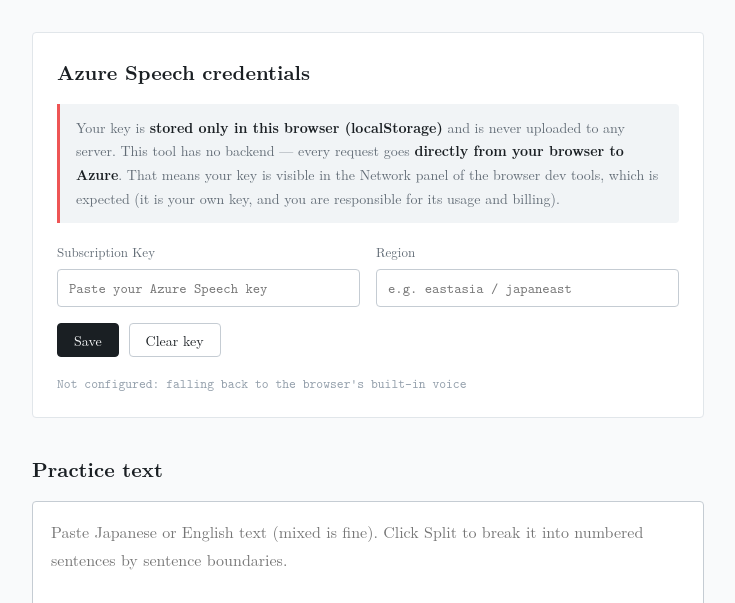
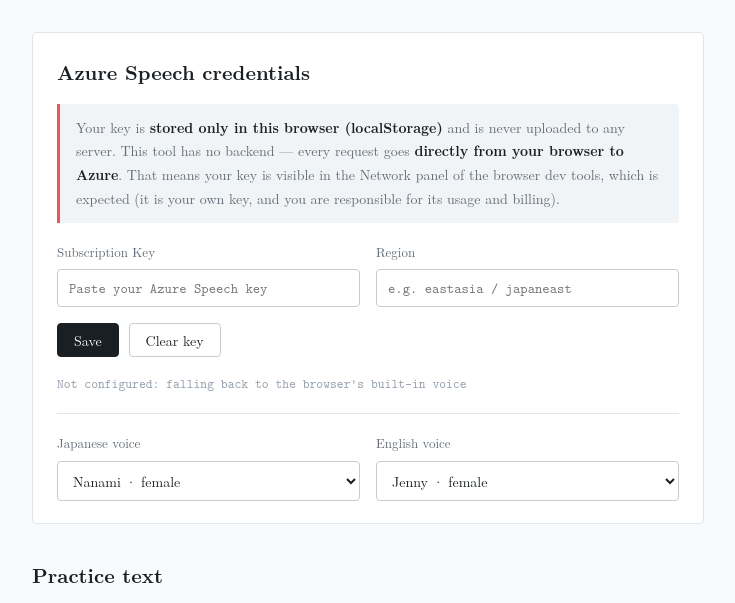
Before and after one commit to XilongYang/tuner, a plain HTML site: page index.html in a window 1280 px wide. Both pictures are taken after a click on the button "Azure settings". Shown: the part 160-763 px from the top of the page, without its empty margins (272-1007 px from the left). Drawn offline with Linux system fonts and the light colour scheme.

Commit message:
Improve: hidden text as one black bar per line; voice selection in Azure settings
- Hidden text changes from per-character blocks to one continuous black bar per line (the
  inline background breaks per line, box-decoration-break: clone rounds each fragment)
- Azure settings panel gains Japanese/English voice dropdowns of common Neural voices; the
  choice is saved to localStorage; tts.js uses the chosen voice per language, falling back
  to the default when unset

```diff
--- a/css/styles.css
+++ b/css/styles.css
@@ -187,6 +187,29 @@ a:hover { color: var(--accent); }
 .key-status[data-state="ok"] { color: var(--text); }
 .key-status[data-state="empty"] { color: var(--text-faint); }
 
+.voice-form {
+  display: flex;
+  flex-wrap: wrap;
+  gap: 16px;
+  margin-top: 18px;
+  padding-top: 18px;
+  border-top: 1px solid var(--border);
+}
+.voice-form select {
+  font-family: var(--serif);
+  font-size: 14px;
+  padding: 8px 11px;
+  border: 1px solid var(--border-strong);
+  border-radius: var(--radius);
+  background: var(--surface);
+  color: var(--text);
+  cursor: pointer;
+}
+.voice-form select:focus {
+  outline: none;
+  border-color: var(--accent);
+}
+
 /* ---- 输入区 ---- */
 #input-text {
   width: 100%;
@@ -329,13 +352,15 @@ a:hover { color: var(--accent); }
   border-color: var(--accent);
 }
 
-/* 隐藏正文：逐字符渲染为黑色方块（脱稿跟读练习用） */
-.row-text.is-hidden .ch:not([data-space]) {
-  display: inline-block;
+/* 隐藏正文：每行渲染为一条连续黑条（脱稿跟读练习用）。
+   内联背景会随文本按行断开，box-decoration-break: clone 让每行片段各自带圆角。 */
+.row-text.is-hidden .row-text-inner {
   color: transparent;
   background: var(--text);
-  border-radius: 2px;
-  margin: 0 1px;
+  border-radius: 3px;
+  padding: 0.05em 0.1em;
+  box-decoration-break: clone;
+  -webkit-box-decoration-break: clone;
 }
 
 /* ---- 行内状态 ---- */
--- a/index.html
+++ b/index.html
@@ -51,6 +51,17 @@
         </div>
       </div>
       <p id="key-status" class="key-status" data-state="empty"></p>
+
+      <div class="voice-form">
+        <label class="field">
+          <span>Japanese voice</span>
+          <select id="voice-ja"></select>
+        </label>
+        <label class="field">
+          <span>English voice</span>
+          <select id="voice-en"></select>
+        </label>
+      </div>
     </section>
 
     <!-- Input -->
--- a/js/app.js
+++ b/js/app.js
@@ -12,6 +12,9 @@ import {
   hasCredentials,
   loadHideText,
   saveHideText,
+  VOICE_OPTIONS,
+  getVoice,
+  saveVoice,
 } from './config.js';
 
 // ---- 全局状态 ----
@@ -44,6 +47,8 @@ const els = {
   toggleKeyPanel: $('#toggle-key-panel'),
   keyPanel: $('#key-panel'),
   globalHideInput: $('#global-hide-input'),
+  voiceJa: $('#voice-ja'),
+  voiceEn: $('#voice-en'),
 };
 
 // ---- 凭据面板 ----
@@ -86,7 +91,24 @@ function initKeyPanel() {
     els.toggleKeyPanel.setAttribute('aria-expanded', String(!els.keyPanel.hidden));
   });
 
+  initVoiceSelectors();
   refreshKeyStatus();
+}
+
+/** 填充并绑定音色下拉框，选择写入本地存储。 */
+function initVoiceSelectors() {
+  const wire = (selectEl, locale) => {
+    for (const opt of VOICE_OPTIONS[locale]) {
+      const o = document.createElement('option');
+      o.value = opt.id;
+      o.textContent = opt.label;
+      selectEl.appendChild(o);
+    }
+    selectEl.value = getVoice(locale);
+    selectEl.addEventListener('change', () => saveVoice(locale, selectEl.value));
+  };
+  wire(els.voiceJa, 'ja-JP');
+  wire(els.voiceEn, 'en-US');
 }
 
 // ---- 句子列表 ----
@@ -128,19 +150,15 @@ function render() {
   });
 }
 
-/** 把句子文本构造为逐字符 span，以便隐藏时逐字符渲染为黑色方块。 */
+/** 构造句子文本元素；用内联 span 包裹整句，隐藏时按行渲染为连续黑条。 */
 function buildTextEl(sentence) {
   const el = document.createElement('div');
   el.className = 'row-text';
   if (sentence.hidden) el.classList.add('is-hidden');
-  for (const ch of Array.from(sentence.text)) {
-    const span = document.createElement('span');
-    span.className = 'ch';
-    // 空白不涂黑，保留词/句的间隔结构
-    if (ch === ' ' || ch === '　' || ch === '\t') span.dataset.space = '';
-    span.textContent = ch;
-    el.appendChild(span);
-  }
+  const inner = document.createElement('span');
+  inner.className = 'row-text-inner';
+  inner.textContent = sentence.text;
+  el.appendChild(inner);
   return el;
 }
 
--- a/js/config.js
+++ b/js/config.js
@@ -4,11 +4,62 @@
 
 const STORAGE_KEY = 'speak.azure.credentials';
 
-// 每种语言使用的默认 Neural 语音，可在未来做成可配置。
+// 每种语言使用的默认 Neural 语音。
 export const DEFAULT_VOICES = {
   'ja-JP': 'ja-JP-NanamiNeural',
   'en-US': 'en-US-JennyNeural',
 };
+
+// 可选的 Azure Neural 音色（按语言分组）。id 为 Azure 短名，label 供界面展示。
+export const VOICE_OPTIONS = {
+  'ja-JP': [
+    { id: 'ja-JP-NanamiNeural', label: 'Nanami · female' },
+    { id: 'ja-JP-KeitaNeural', label: 'Keita · male' },
+    { id: 'ja-JP-AoiNeural', label: 'Aoi · female' },
+    { id: 'ja-JP-DaichiNeural', label: 'Daichi · male' },
+    { id: 'ja-JP-MayuNeural', label: 'Mayu · female' },
+    { id: 'ja-JP-NaokiNeural', label: 'Naoki · male' },
+    { id: 'ja-JP-ShioriNeural', label: 'Shiori · female' },
+  ],
+  'en-US': [
+    { id: 'en-US-JennyNeural', label: 'Jenny · female' },
+    { id: 'en-US-AriaNeural', label: 'Aria · female' },
+    { id: 'en-US-SaraNeural', label: 'Sara · female' },
+    { id: 'en-US-NancyNeural', label: 'Nancy · female' },
+    { id: 'en-US-MichelleNeural', label: 'Michelle · female' },
+    { id: 'en-US-GuyNeural', label: 'Guy · male' },
+    { id: 'en-US-DavisNeural', label: 'Davis · male' },
+    { id: 'en-US-JasonNeural', label: 'Jason · male' },
+    { id: 'en-US-TonyNeural', label: 'Tony · male' },
+    { id: 'en-US-RogerNeural', label: 'Roger · male' },
+  ],
+};
+
+const VOICES_KEY = 'speak.voices';
+
+/** 读取已保存的音色选择（{ 'ja-JP': id, 'en-US': id }），无则空对象。 */
+export function loadVoices() {
+  try {
+    const raw = localStorage.getItem(VOICES_KEY);
+    const parsed = raw ? JSON.parse(raw) : null;
+    return parsed && typeof parsed === 'object' ? parsed : {};
+  } catch {
+    return {};
+  }
+}
+
+/** 取某语言当前选用的音色，未选择时回退到默认音色。 */
+export function getVoice(locale) {
+  const chosen = loadVoices()[locale];
+  return chosen || DEFAULT_VOICES[locale] || DEFAULT_VOICES['en-US'];
+}
+
+/** 保存某语言的音色选择。 */
+export function saveVoice(locale, voiceId) {
+  const voices = loadVoices();
+  voices[locale] = voiceId;
+  localStorage.setItem(VOICES_KEY, JSON.stringify(voices));
+}
 
 /**
  * 读取已保存的凭据。
--- a/js/tts.js
+++ b/js/tts.js
@@ -2,7 +2,7 @@
 // 主方案：Azure Cognitive Services TTS REST API（Neural 语音）。
 // 降级方案：浏览器自带 speechSynthesis（无 Key 时使用，质量较低）。
 
-import { loadCredentials, DEFAULT_VOICES } from './config.js';
+import { loadCredentials, getVoice } from './config.js';
 
 /** 转义 SSML 中的 XML 特殊字符。 */
 function escapeXml(text) {
@@ -30,7 +30,7 @@ export async function synthesizeAzure(text, locale) {
   const creds = loadCredentials();
   if (!creds) throw new Error('Azure credentials not configured');
 
-  const voice = DEFAULT_VOICES[locale] || DEFAULT_VOICES['en-US'];
+  const voice = getVoice(locale);
   const endpoint =
     `https://${creds.region}.tts.speech.microsoft.com/cognitiveservices/v1`;
 
```
